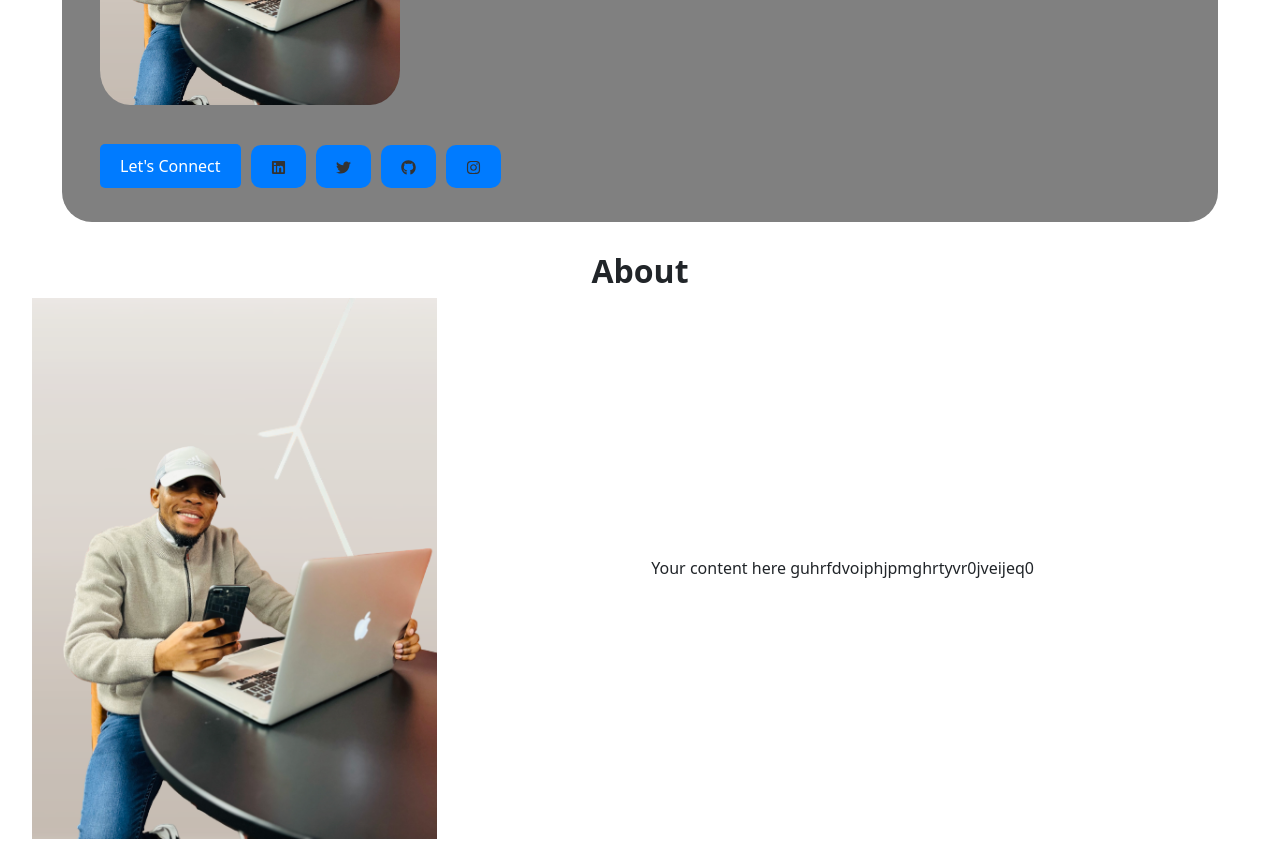
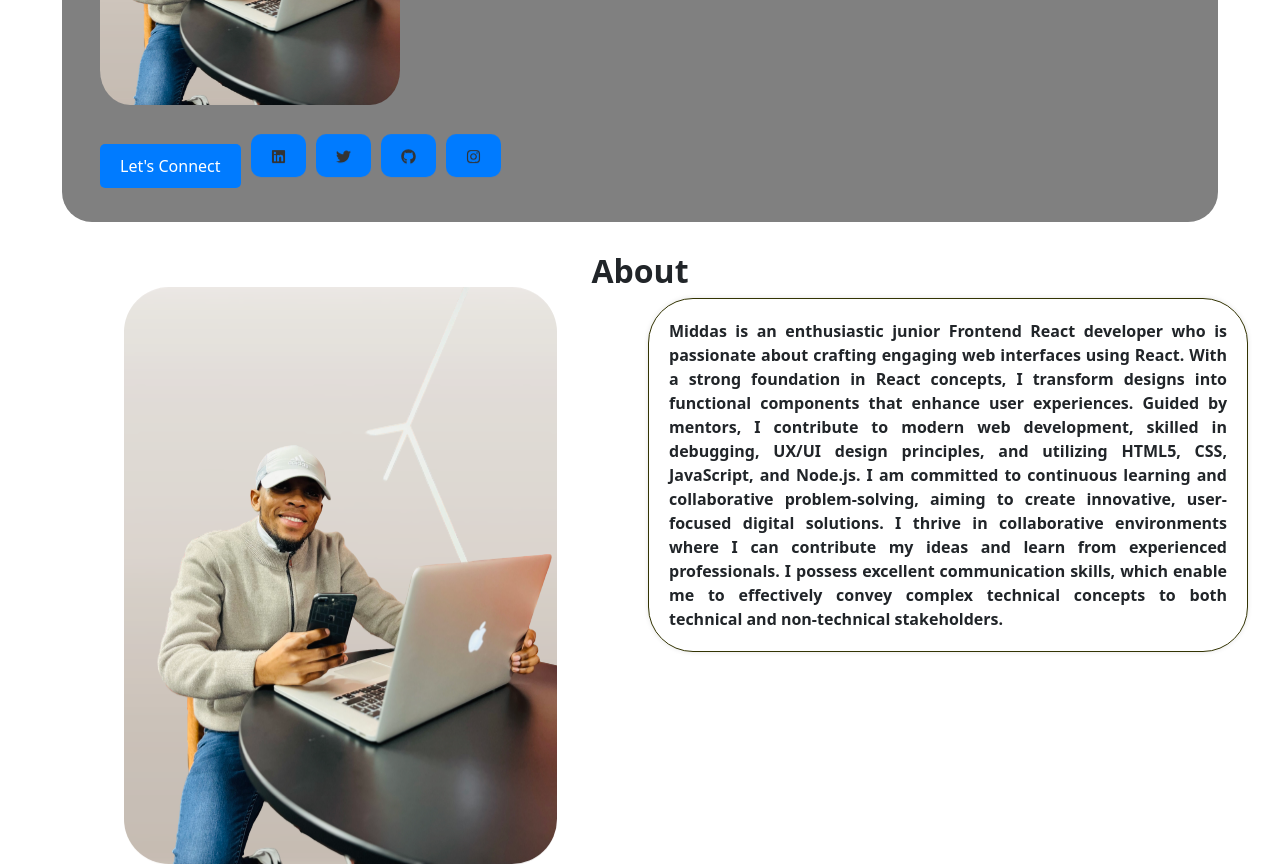
Before and after one commit to middas123/my-portfolio, a React (Vite) app: page / in a window 1280 px wide. Shown: the part 400-1266 px from the top of the page. Built offline with nearby package versions, Linux system fonts and the light colour scheme.

Commit message:
home and about
I added a bouncing function on the image in about page and with the social media icons in the home page

```diff
--- a/src/Components/about/About.jsx
+++ b/src/Components/about/About.jsx
@@ -15,7 +15,14 @@ const About = () => {
       <img src="src/assets/about_pic-removebg-preview (1).png" alt="Image" />
     </div>
     <div className="flex-item-2">
-      Your content here guhrfdvoiphjpmghrtyvr0jveijeq0
+       <strong> Middas is an enthusiastic junior Frontend React developer who is passionate
+        about crafting engaging web interfaces using React. With a strong foundation in React concepts,
+        I transform designs into functional components that enhance user experiences. Guided by mentors,
+        I contribute to modern web development, skilled in debugging, UX/UI design principles,
+        and utilizing HTML5, CSS, JavaScript, and Node.js. I am committed to continuous learning and collaborative problem-solving,
+        aiming to create innovative, user-focused digital solutions. I thrive in collaborative environments where I can contribute my
+        ideas and learn from experienced professionals. I possess excellent communication skills, which enable me to effectively convey
+        complex technical concepts to both technical and non-technical stakeholders.</strong>
     </div>
   </div>
 
--- a/src/Components/about/about.css
+++ b/src/Components/about/about.css
@@ -68,17 +68,48 @@ div.flex-container {
 /* Styling for the first flex item (image) */
 div.flex-item-1 {
   flex: 1;
+
 }
 
 /* Styling for the second flex item (content) */
 div.flex-item-2 {
-  flex: 2;
+  flex: 1.2;
+  display: flex;
+  flex-direction: column;
+  align-items: flex-start; /* This aligns content horizontally to the start */
+  align-self: flex-start; /* This aligns the item itself to the start vertically */
 }
+
 
 /* Styling for the image */
 div.flex-item-1 img {
-  max-width: 100%; /* Adjust to your desired image size */
+  max-width: 80%;
+  border-radius: 45px;
+  animation: bounce 5s infinite;
+
 }
+@keyframes bounce {
+  0%, 100% {
+    transform: translateY(0);
+  }
+  50% {
+    transform: translateY(-15px); /* Adjust this value for desired bounce height */
+  }
+}
+
+.flex-item-2 {
+  max-width: 600px; /* Limit the maximum width of the content */
+  margin: 0 auto;   /* Center the content horizontally within the container */
+  padding: 20px;    /* Add some padding for better spacing */
+  background-color: #fff; /* Set a background color for the content */
+  border: 1px solid #ccc; /* Add a border for visual separation */
+  box-shadow: 0 0 5px rgba(0, 0, 0, 0.1); /* Add a subtle shadow for depth */
+  border-radius: 45px;
+  border-color: #333403;
+  text-align: justify;
+
+}
+
 
 
   @media (max-width: 768px) {
--- a/src/Components/home/home.css
+++ b/src/Components/home/home.css
@@ -80,12 +80,13 @@
   margin-left: 10px;
   transition: transform 0.3s ease;
   border-radius: 10px;
+  animation: bounce 5s infinite;
 
 }
 
 .social-icons a:hover {
   color: #007bff;
-  animation: bounce 0.5s infinite;
+
 }
 
 
```
Lines whose indentation alone changed are shown as unchanged.
